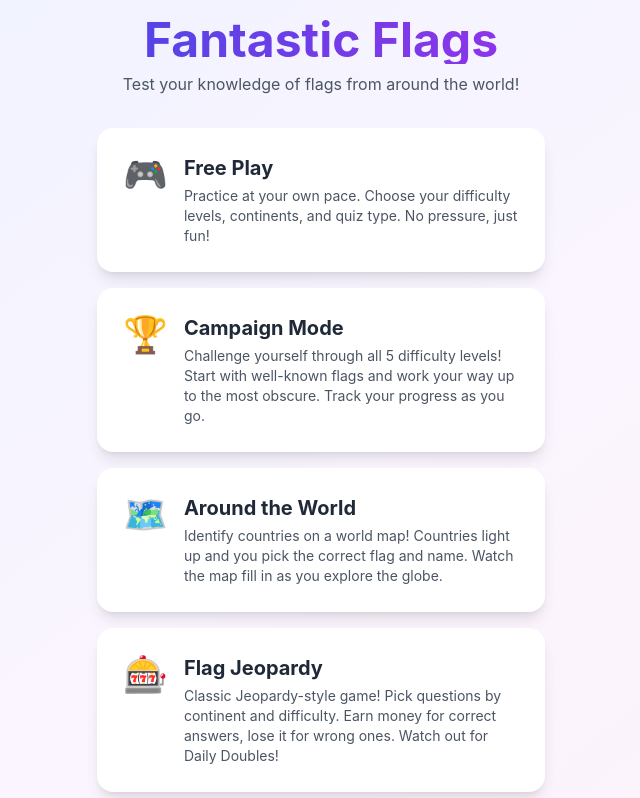
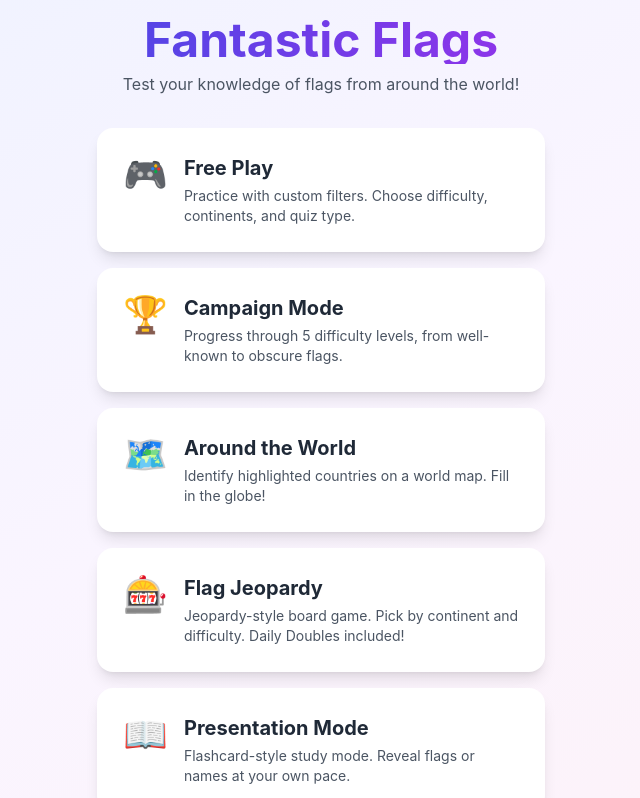
Before and after one commit to WhatsNewSaes/flag-quiz, a React (Vite) app: page / in a window 1280 px wide. Shown: the top 798 px of the page, without its empty margins (319-959 px from the left). Built offline with nearby package versions, Linux system fonts and the light colour scheme.

Commit message:
Shorten game mode descriptions on homepage
Co-Authored-By: Claude Opus 4.5 <noreply@anthropic.com>

```diff
--- a/src/components/GameModeSelect.tsx
+++ b/src/components/GameModeSelect.tsx
@@ -25,8 +25,7 @@ export function GameModeSelect({ onSelectMode }: GameModeSelectProps) {
               <div>
                 <h2 className="text-xl font-bold text-gray-800 mb-1">Free Play</h2>
                 <p className="text-gray-600 text-sm">
-                  Practice at your own pace. Choose your difficulty levels, continents, and quiz type.
-                  No pressure, just fun!
+                  Practice with custom filters. Choose difficulty, continents, and quiz type.
                 </p>
               </div>
             </div>
@@ -41,8 +40,7 @@ export function GameModeSelect({ onSelectMode }: GameModeSelectProps) {
               <div>
                 <h2 className="text-xl font-bold text-gray-800 mb-1">Campaign Mode</h2>
                 <p className="text-gray-600 text-sm">
-                  Challenge yourself through all 5 difficulty levels! Start with well-known flags
-                  and work your way up to the most obscure. Track your progress as you go.
+                  Progress through 5 difficulty levels, from well-known to obscure flags.
                 </p>
               </div>
             </div>
@@ -57,8 +55,7 @@ export function GameModeSelect({ onSelectMode }: GameModeSelectProps) {
               <div>
                 <h2 className="text-xl font-bold text-gray-800 mb-1">Around the World</h2>
                 <p className="text-gray-600 text-sm">
-                  Identify countries on a world map! Countries light up and you pick the correct
-                  flag and name. Watch the map fill in as you explore the globe.
+                  Identify highlighted countries on a world map. Fill in the globe!
                 </p>
               </div>
             </div>
@@ -73,8 +70,7 @@ export function GameModeSelect({ onSelectMode }: GameModeSelectProps) {
               <div>
                 <h2 className="text-xl font-bold text-gray-800 mb-1">Flag Jeopardy</h2>
                 <p className="text-gray-600 text-sm">
-                  Classic Jeopardy-style game! Pick questions by continent and difficulty.
-                  Earn money for correct answers, lose it for wrong ones. Watch out for Daily Doubles!
+                  Jeopardy-style board game. Pick by continent and difficulty. Daily Doubles included!
                 </p>
               </div>
             </div>
@@ -89,8 +85,7 @@ export function GameModeSelect({ onSelectMode }: GameModeSelectProps) {
               <div>
                 <h2 className="text-xl font-bold text-gray-800 mb-1">Presentation Mode</h2>
                 <p className="text-gray-600 text-sm">
-                  Study and learn flags at your own pace. See a flag and reveal the name,
-                  or see a name and reveal the flag. Perfect for learning!
+                  Flashcard-style study mode. Reveal flags or names at your own pace.
                 </p>
               </div>
             </div>
```
